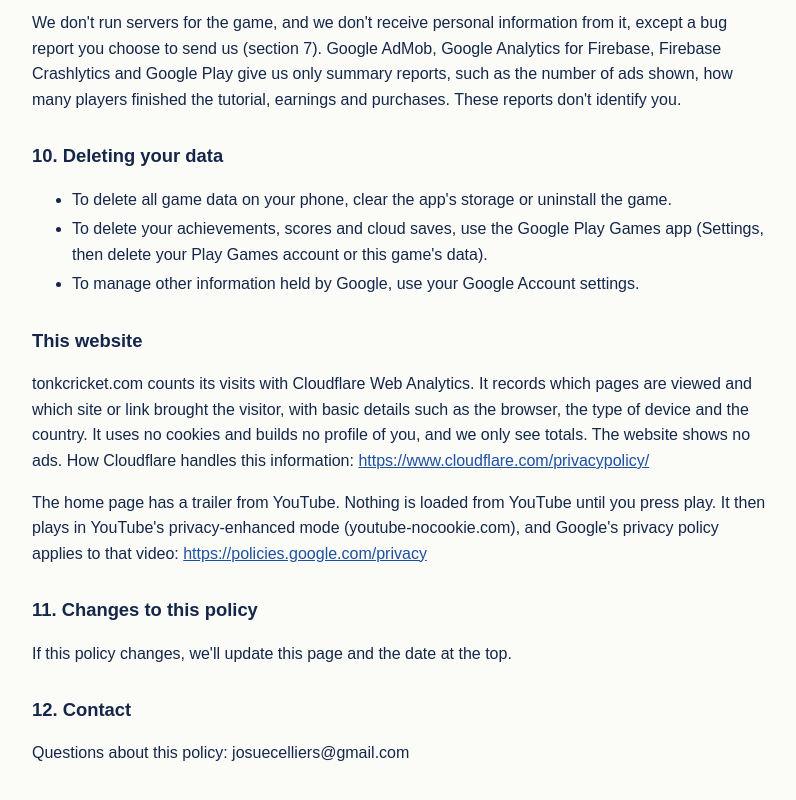
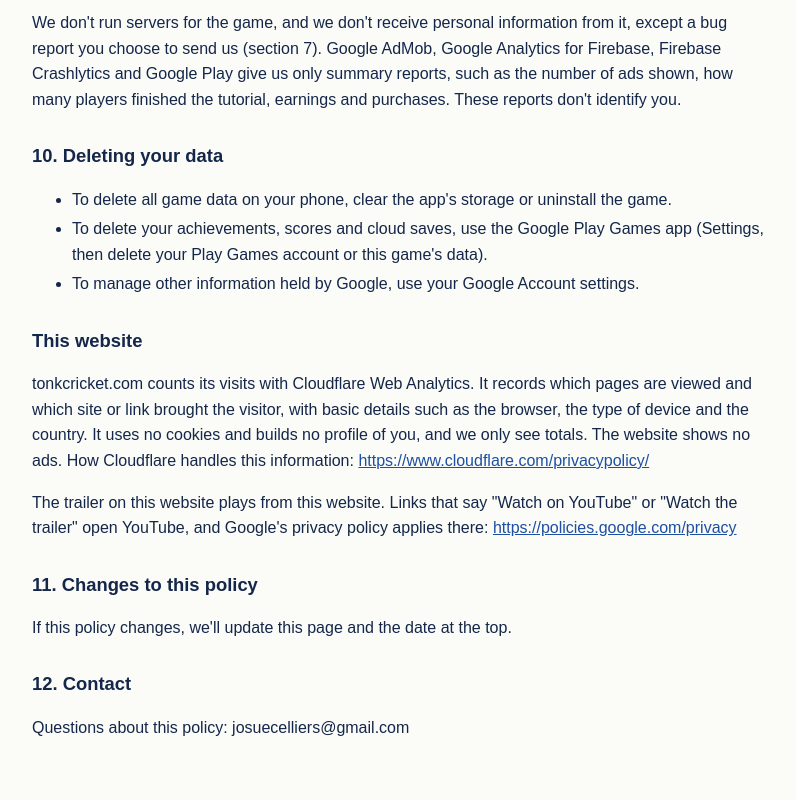
Before and after one commit to JosueCelliers/josuecelliers.github.io, a plain HTML site: page tonkcricket/privacy.html in a window 1280 px wide. Shown: the part 4171-4971 px from the top of the page, without its empty margins (240-1036 px from the left). Drawn offline with Linux system fonts and the light colour scheme.

Commit message:
Privacy: the trailer plays from tonkcricket.com itself (the same words as tonkcricket.com/privacy.html)

```diff
--- a/tonkcricket/privacy.html
+++ b/tonkcricket/privacy.html
@@ -115,7 +115,7 @@
 
 <h2>This website</h2>
 <p>tonkcricket.com counts its visits with Cloudflare Web Analytics. It records which pages are viewed and which site or link brought the visitor, with basic details such as the browser, the type of device and the country. It uses no cookies and builds no profile of you, and we only see totals. The website shows no ads. How Cloudflare handles this information: <a href="https://www.cloudflare.com/privacypolicy/">https://www.cloudflare.com/privacypolicy/</a></p>
-<p>The home page has a trailer from YouTube. Nothing is loaded from YouTube until you press play. It then plays in YouTube's privacy-enhanced mode (youtube-nocookie.com), and Google's privacy policy applies to that video: <a href="https://policies.google.com/privacy">https://policies.google.com/privacy</a></p>
+<p>The trailer on this website plays from this website. Links that say "Watch on YouTube" or "Watch the trailer" open YouTube, and Google's privacy policy applies there: <a href="https://policies.google.com/privacy">https://policies.google.com/privacy</a></p>
 
 <h2>11. Changes to this policy</h2>
 <p>If this policy changes, we'll update this page and the date at the top.</p>
```
